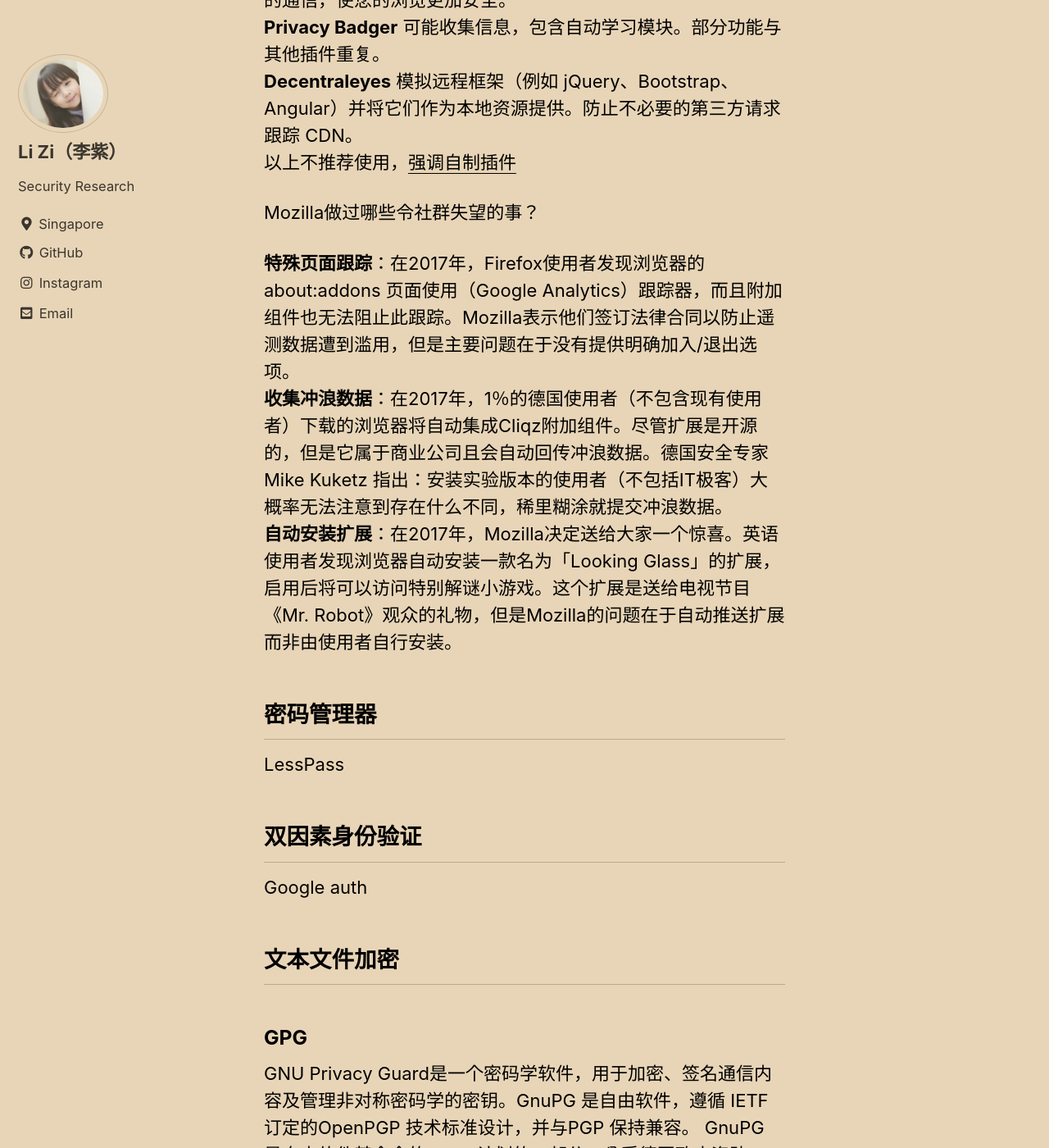
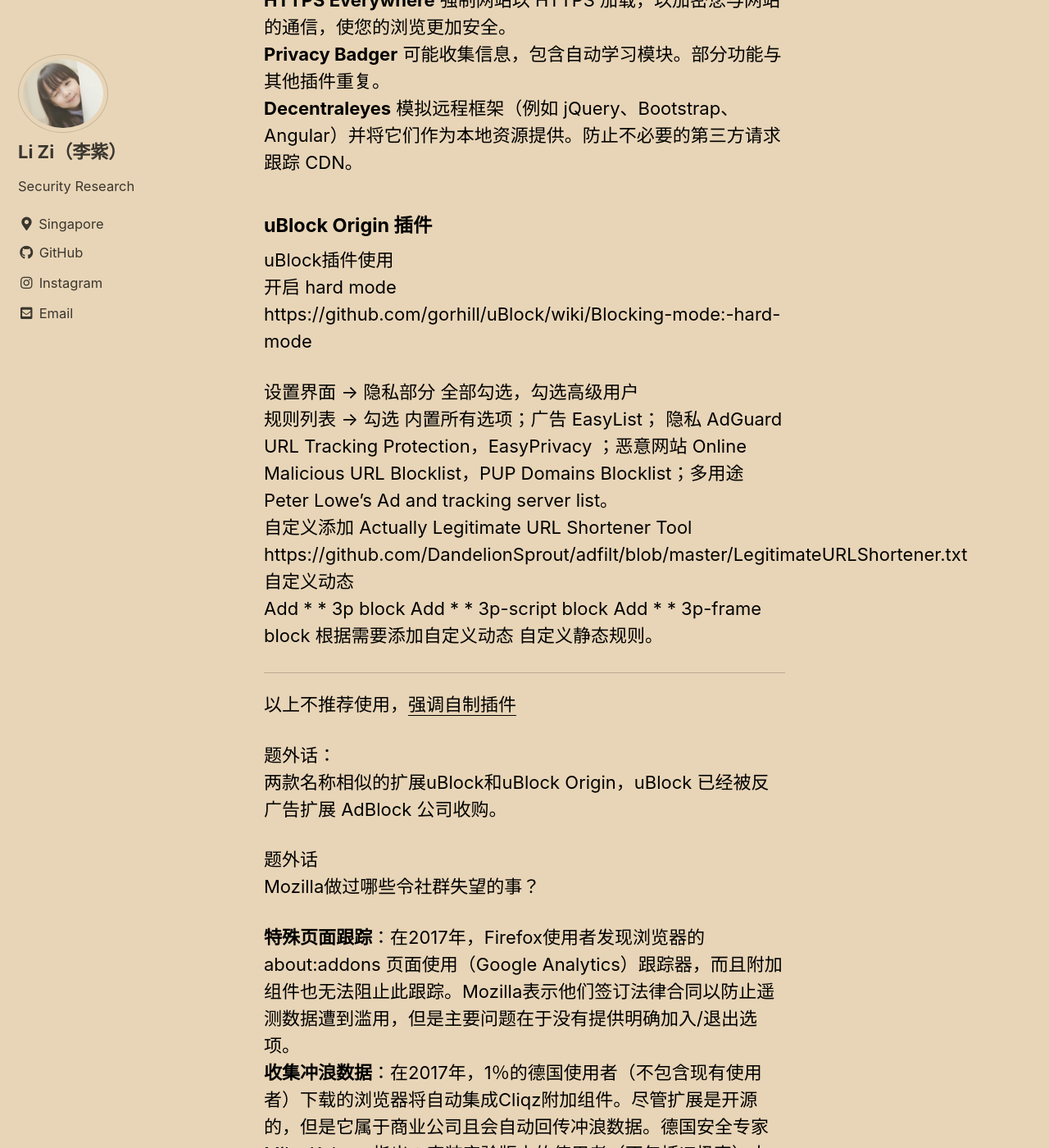
Before and after one commit to tom0li/tom0li.github.io, a Jekyll site: the page built from _posts/2020-10-1-个人隐私保护.md, in a window 1280 px wide and 1400 px high, scrolled down 3653 px. Shown: the whole window at 82% size. Built offline with Jekyll 4.4.1, drawn with Linux system fonts in a browser that asks for light colours; cached includes are drawn as plain includes; some of the changed text lies outside the part shown.

Commit message:
Update 2020-10-1-个人隐私保护.md

```diff
--- a/_posts/2020-10-1-个人隐私保护.md
+++ b/_posts/2020-10-1-个人隐私保护.md
@@ -66,7 +66,7 @@ https://github.com/pyllyukko/user.js
 https://github.com/arkenfox/user.js
 
 ### Firefox浏览器扩展
-**uBlock Origin**  隐私上 据公开信息表明没有大公司参与，其他过滤插件有大公司参与。性能上 资源占用少。
+**uBlock Origin**  隐私上 据公开信息表明没有大公司参与，其他过滤插件有大公司参与。性能上 资源占用少。请确认文件名完全一致。
 **uMatrix** 精细控制请求，自定义过滤每个网站上每个域名每种元素的加载。
 **NoScript**  拦截XSS，控制JS加载
 **ClearURLs**  移除URL中的跟踪参数和搜寻引擎的跟踪重定向
@@ -77,8 +77,29 @@ https://github.com/arkenfox/user.js
 **HTTPS Everywhere**  强制网站以 HTTPS 加载，以加密您与网站的通信，使您的浏览更加安全。
 **Privacy Badger**  可能收集信息，包含自动学习模块。部分功能与其他插件重复。
 **Decentraleyes**  模拟远程框架（例如 jQuery、Bootstrap、Angular）并将它们作为本地资源提供。防止不必要的第三方请求跟踪 CDN。
+
+#### uBlock Origin 插件
+uBlock插件使用
+开启 hard mode
+https://github.com/gorhill/uBlock/wiki/Blocking-mode:-hard-mode
+
+设置界面 -> 隐私部分  全部勾选，勾选高级用户
+规则列表 -> 勾选 内置所有选项；广告 EasyList； 隐私 AdGuard URL Tracking Protection，EasyPrivacy ；恶意网站 Online Malicious URL Blocklist，PUP Domains Blocklist；多用途 Peter Lowe’s Ad and tracking server list。
+自定义添加  Actually Legitimate URL Shortener Tool
+https://github.com/DandelionSprout/adfilt/blob/master/LegitimateURLShortener.txt
+自定义动态
+    Add * * 3p block
+    Add * * 3p-script block
+    Add * * 3p-frame block
+根据需要添加自定义动态 自定义静态规则。
+
+---
 以上不推荐使用，<u>强调自制插件</u>
 
+题外话：
+两款名称相似的扩展uBlock和uBlock Origin，uBlock 已经被反广告扩展 AdBlock 公司收购。
+
+题外话
 Mozilla做过哪些令社群失望的事？
 
 **特殊页面跟踪**：在2017年，Firefox使用者发现浏览器的 about:addons 页面使用（Google Analytics）跟踪器，而且附加组件也无法阻止此跟踪。Mozilla表示他们签订法律合同以防止遥测数据遭到滥用，但是主要问题在于没有提供明确加入/退出选项。
@@ -254,6 +275,7 @@ https://github.com/arkenfox/user.js/wiki
 https://github.com/pyllyukko/user.js
 https://github.com/pluja/awesome-privacy
 https://github.com/gautamkrishnar/nothing-private
+https://github.com/gorhill/uBlock/wiki
 
 
 # 免责声明
```
